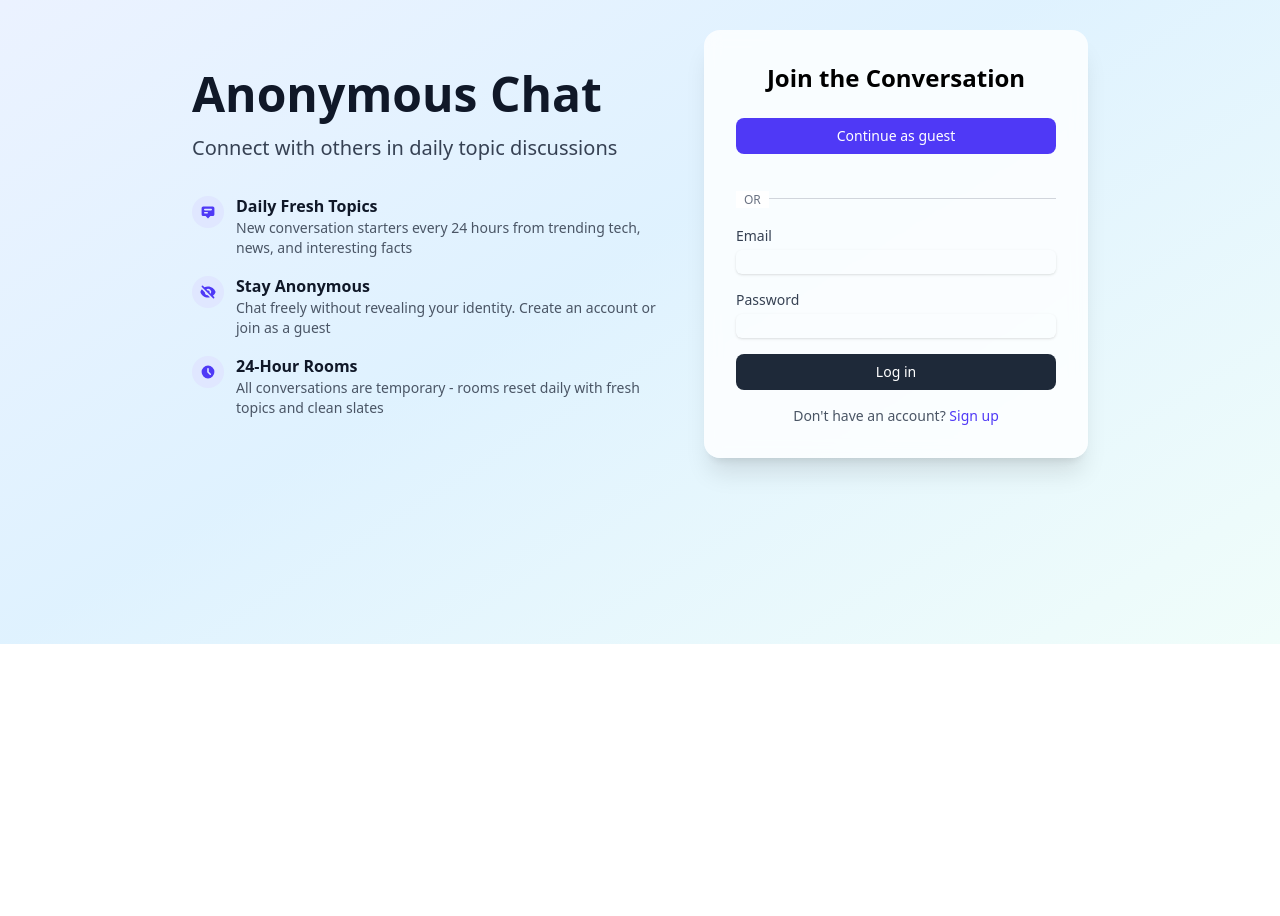
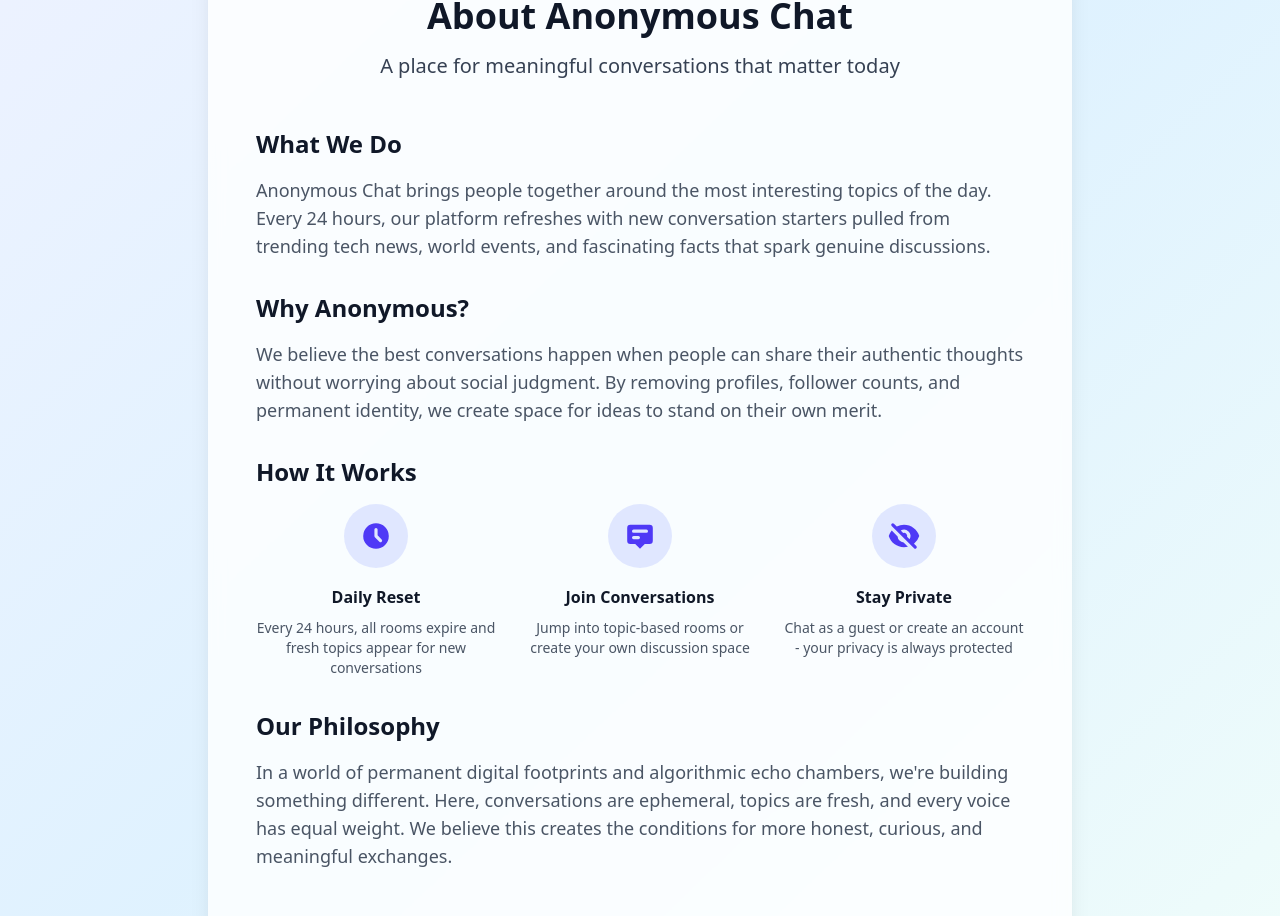
Before and after one commit to Melkeydev/yappr, a React (Vite) app in the folder client/: page /about in a window 1280 px wide. Before the commit this address led to /login. Shown: the part 156-1072 px from the top of the page. Before the commit the page ends 800 px from the top, so only its background shows below. Built offline with nearby package versions, Linux system fonts and the light colour scheme; no server answers.

Commit message:
added about page and login redirect

```diff
--- a/client/src/App.tsx
+++ b/client/src/App.tsx
@@ -6,6 +6,7 @@ import LoginPage from "./pages/LoginPage";
 import SignupPage from "./pages/SignupPage";
 import ChatPage from "./pages/ChatPage";
 import ProfilePage from "./pages/ProfilePage";
+import AboutPage from "./pages/AboutPage";
 import Protected from "./components/Protected";
 import RoomsPage from "./pages/RoomPage";
 
@@ -17,6 +18,7 @@ export default function App() {
           <Routes>
             <Route path="/login" element={<LoginPage />} />
             <Route path="/signup" element={<SignupPage />} />
+            <Route path="/about" element={<AboutPage />} />
 
             <Route element={<Protected />}>
               <Route path="/rooms" element={<RoomsPage />} />
--- a/client/src/components/Header.tsx
+++ b/client/src/components/Header.tsx
@@ -22,9 +22,14 @@ export default function Header() {
 
   return (
     <header className="h-14 flex items-center justify-between px-4 bg-white shadow">
-      <Link to="/rooms" className="text-lg font-semibold hover:text-gray-700">
-        Chat App
-      </Link>
+      <div className="flex items-center gap-6">
+        <Link to="/rooms" className="text-lg font-semibold hover:text-gray-700">
+          Chat App
+        </Link>
+        <Link to="/about" className="text-sm text-gray-600 hover:text-gray-900 transition-colors">
+          About
+        </Link>
+      </div>
 
       {user && (
         <div className="flex items-center gap-4">
--- /dev/null
+++ b/client/src/pages/AboutPage.tsx
@@ -0,0 +1,110 @@
+import { Link } from "react-router-dom";
+import Header from "../components/Header";
+
+export default function AboutPage() {
+  return (
+    <div className="min-h-screen bg-gradient-to-br from-indigo-50 via-sky-100 to-teal-50">
+      <Header />
+
+      <main className="max-w-4xl mx-auto px-4 py-12">
+        <div className="bg-white/80 rounded-2xl shadow-xl backdrop-blur p-8 md:p-12">
+          {/* Header Section */}
+          <div className="text-center mb-12">
+            <h1 className="text-4xl font-bold text-gray-900 mb-4">
+              About Anonymous Chat
+            </h1>
+            <p className="text-xl text-gray-700">
+              A place for meaningful conversations that matter today
+            </p>
+          </div>
+
+          {/* Main Content */}
+          <div className="space-y-8 text-gray-600 leading-relaxed">
+            <section>
+              <h2 className="text-2xl font-semibold text-gray-900 mb-4">What We Do</h2>
+              <p className="text-lg">
+                Anonymous Chat brings people together around the most interesting topics of the day.
+                Every 24 hours, our platform refreshes with new conversation starters pulled from
+                trending tech news, world events, and fascinating facts that spark genuine discussions.
+              </p>
+            </section>
+
+            <section>
+              <h2 className="text-2xl font-semibold text-gray-900 mb-4">Why Anonymous?</h2>
+              <p className="text-lg">
+                We believe the best conversations happen when people can share their authentic thoughts
+                without worrying about social judgment. By removing profiles, follower counts, and
+                permanent identity, we create space for ideas to stand on their own merit.
+              </p>
+            </section>
+
+            <section>
+              <h2 className="text-2xl font-semibold text-gray-900 mb-4">How It Works</h2>
+              <div className="grid md:grid-cols-3 gap-6">
+                <div className="text-center">
+                  <div className="w-16 h-16 bg-indigo-100 rounded-full flex items-center justify-center mx-auto mb-4">
+                    <svg className="w-8 h-8 text-indigo-600" fill="currentColor" viewBox="0 0 20 20">
+                      <path fillRule="evenodd" d="M10 18a8 8 0 100-16 8 8 0 000 16zm1-12a1 1 0 10-2 0v4a1 1 0 00.293.707l2.828 2.829a1 1 0 101.415-1.415L11 9.586V6z" clipRule="evenodd" />
+                    </svg>
+                  </div>
+                  <h3 className="font-semibold text-gray-900 mb-2">Daily Reset</h3>
+                  <p className="text-sm">
+                    Every 24 hours, all rooms expire and fresh topics appear for new conversations
+                  </p>
+                </div>
+
+                <div className="text-center">
+                  <div className="w-16 h-16 bg-indigo-100 rounded-full flex items-center justify-center mx-auto mb-4">
+                    <svg className="w-8 h-8 text-indigo-600" fill="currentColor" viewBox="0 0 20 20">
+                      <path fillRule="evenodd" d="M18 13V5a2 2 0 00-2-2H4a2 2 0 00-2 2v8a2 2 0 002 2h3l3 3 3-3h3a2 2 0 002-2zM5 7a1 1 0 011-1h8a1 1 0 110 2H6a1 1 0 01-1-1zm1 3a1 1 0 100 2h3a1 1 0 100-2H6z" clipRule="evenodd" />
+                    </svg>
+                  </div>
+                  <h3 className="font-semibold text-gray-900 mb-2">Join Conversations</h3>
+                  <p className="text-sm">
+                    Jump into topic-based rooms or create your own discussion space
+                  </p>
+                </div>
+
+                <div className="text-center">
+                  <div className="w-16 h-16 bg-indigo-100 rounded-full flex items-center justify-center mx-auto mb-4">
+                    <svg className="w-8 h-8 text-indigo-600" fill="currentColor" viewBox="0 0 20 20">
+                      <path fillRule="evenodd" d="M3.707 2.293a1 1 0 00-1.414 1.414l14 14a1 1 0 001.414-1.414l-1.473-1.473A10.014 10.014 0 0019.542 10C18.268 5.943 14.478 3 10 3a9.958 9.958 0 00-4.512 1.074l-1.78-1.781zm4.261 4.26l1.514 1.515a2.003 2.003 0 012.45 2.45l1.514 1.514a4 4 0 00-5.478-5.478z" clipRule="evenodd" />
+                      <path d="M12.454 16.697L9.75 13.992a4 4 0 01-3.742-3.741L2.335 6.578A9.98 9.98 0 00.458 10c1.274 4.057 5.065 7 9.542 7 .847 0 1.669-.105 2.454-.303z" />
+                    </svg>
+                  </div>
+                  <h3 className="font-semibold text-gray-900 mb-2">Stay Private</h3>
+                  <p className="text-sm">
+                    Chat as a guest or create an account - your privacy is always protected
+                  </p>
+                </div>
+              </div>
+            </section>
+
+            <section>
+              <h2 className="text-2xl font-semibold text-gray-900 mb-4">Our Philosophy</h2>
+              <p className="text-lg">
+                In a world of permanent digital footprints and algorithmic echo chambers, we're
+                building something different. Here, conversations are ephemeral, topics are fresh,
+                and every voice has equal weight. We believe this creates the conditions for more
+                honest, curious, and meaningful exchanges.
+              </p>
+            </section>
+          </div>
+
+          {/* Call to Action */}
+          <div className="mt-12 text-center">
+            <Link
+              to="/rooms"
+              className="inline-flex items-center px-6 py-3 border border-transparent text-base font-medium rounded-md text-white bg-indigo-600 hover:bg-indigo-700 transition-colors"
+            >
+              Join the Conversation
+              <svg className="ml-2 -mr-1 w-5 h-5" fill="currentColor" viewBox="0 0 20 20">
+                <path fillRule="evenodd" d="M10.293 3.293a1 1 0 011.414 0l6 6a1 1 0 010 1.414l-6 6a1 1 0 01-1.414-1.414L14.586 11H3a1 1 0 110-2h11.586l-4.293-4.293a1 1 0 010-1.414z" clipRule="evenodd" />
+              </svg>
+            </Link>
+          </div>
+        </div>
+      </main>
+    </div>
+  );
+}
--- a/client/src/pages/LoginPage.tsx
+++ b/client/src/pages/LoginPage.tsx
@@ -1,9 +1,9 @@
 import { useForm } from "react-hook-form";
-import { useNavigate } from "react-router-dom";
+import { useNavigate, Link } from "react-router-dom";
 import { login } from "../api/auth";
 import { useAuth } from "../context/AuthContext";
 import { useToast } from "../context/ToastContext";
-import { useState } from "react";
+import { useState, useEffect } from "react";
 
 type Inputs = { email: string; password: string };
 
@@ -15,9 +15,16 @@ export default function LoginPage() {
     formState: { errors, isSubmitting },
   } = useForm<Inputs>();
 
-  const { setUser } = useAuth();
+  const { user, setUser } = useAuth();
   const { showToast } = useToast();
   const [submitError, setSubmitError] = useState<string>("");
+
+  // Redirect if already logged in
+  useEffect(() => {
+    if (user) {
+      navigate("/rooms", { replace: true });
+    }
+  }, [user, navigate]);
 
   /** ──────── handlers ──────── */
 
@@ -209,6 +216,12 @@ export default function LoginPage() {
             Sign up
           </a>
         </p>
+
+        <p className="mt-2 text-center text-xs text-gray-500">
+          <Link to="/about" className="hover:text-gray-700 transition-colors">
+            Learn more about Anonymous Chat
+          </Link>
+        </p>
         </div>
       </div>
     </div>
--- a/client/src/pages/SignupPage.tsx
+++ b/client/src/pages/SignupPage.tsx
@@ -3,7 +3,7 @@ import { useNavigate, Link } from "react-router-dom";
 import { signup } from "../api/auth";
 import { useAuth } from "../context/AuthContext";
 import { useToast } from "../context/ToastContext";
-import { useState } from "react";
+import { useState, useEffect } from "react";
 
 type Inputs = { username: string; email: string; password: string; confirmPassword: string };
 
@@ -16,9 +16,16 @@ export default function SignupPage() {
     formState: { errors, isSubmitting },
   } = useForm<Inputs>();
 
-  const { setUser } = useAuth();
+  const { user, setUser } = useAuth();
   const { showToast } = useToast();
   const [submitError, setSubmitError] = useState<string>("");
+
+  // Redirect if already logged in
+  useEffect(() => {
+    if (user) {
+      navigate("/rooms", { replace: true });
+    }
+  }, [user, navigate]);
 
   async function onSubmit(values: Inputs) {
     setSubmitError("");
@@ -164,6 +171,12 @@ export default function SignupPage() {
             Log in
           </Link>
         </p>
+
+        <p className="mt-2 text-center text-xs text-gray-500">
+          <Link to="/about" className="hover:text-gray-700 transition-colors">
+            Learn more about Anonymous Chat
+          </Link>
+        </p>
       </div>
     </div>
   );
```
Also changed, not shown: 1 other file (tests, documents, lock files or other folders).
